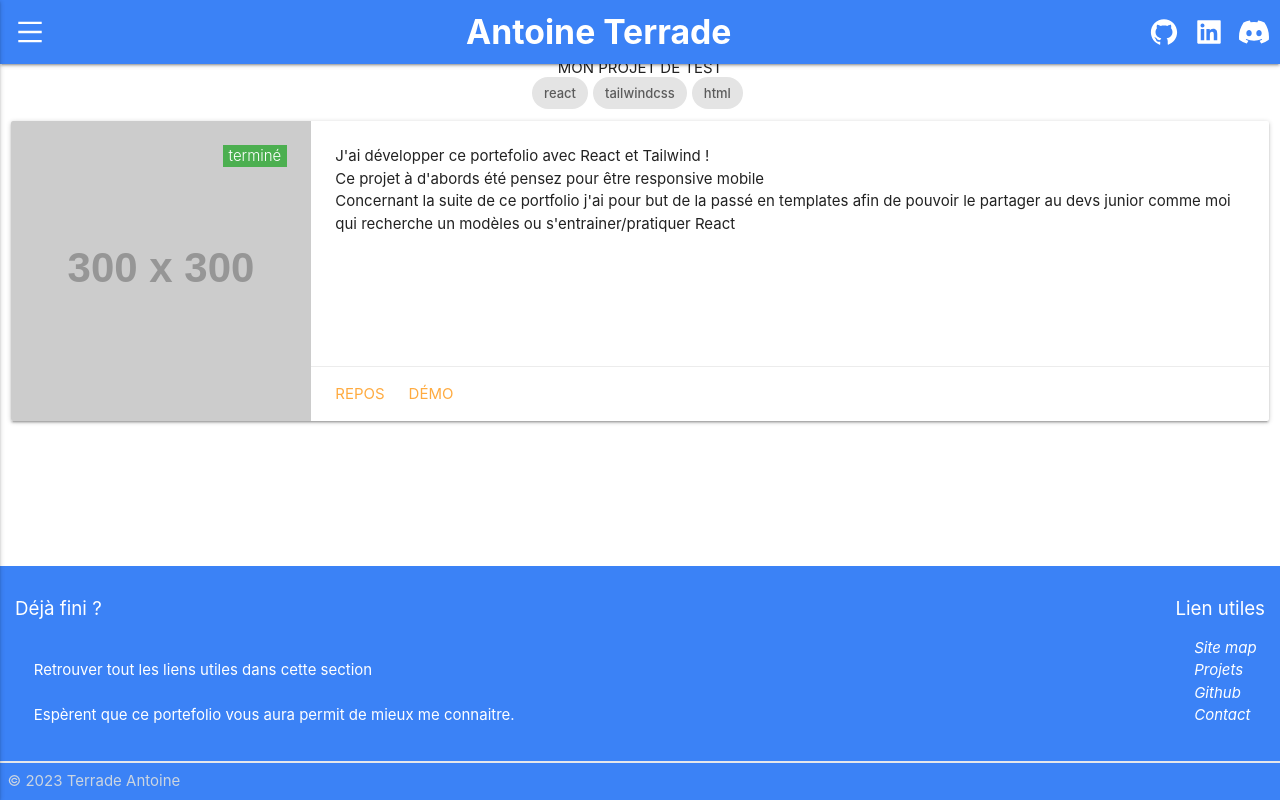
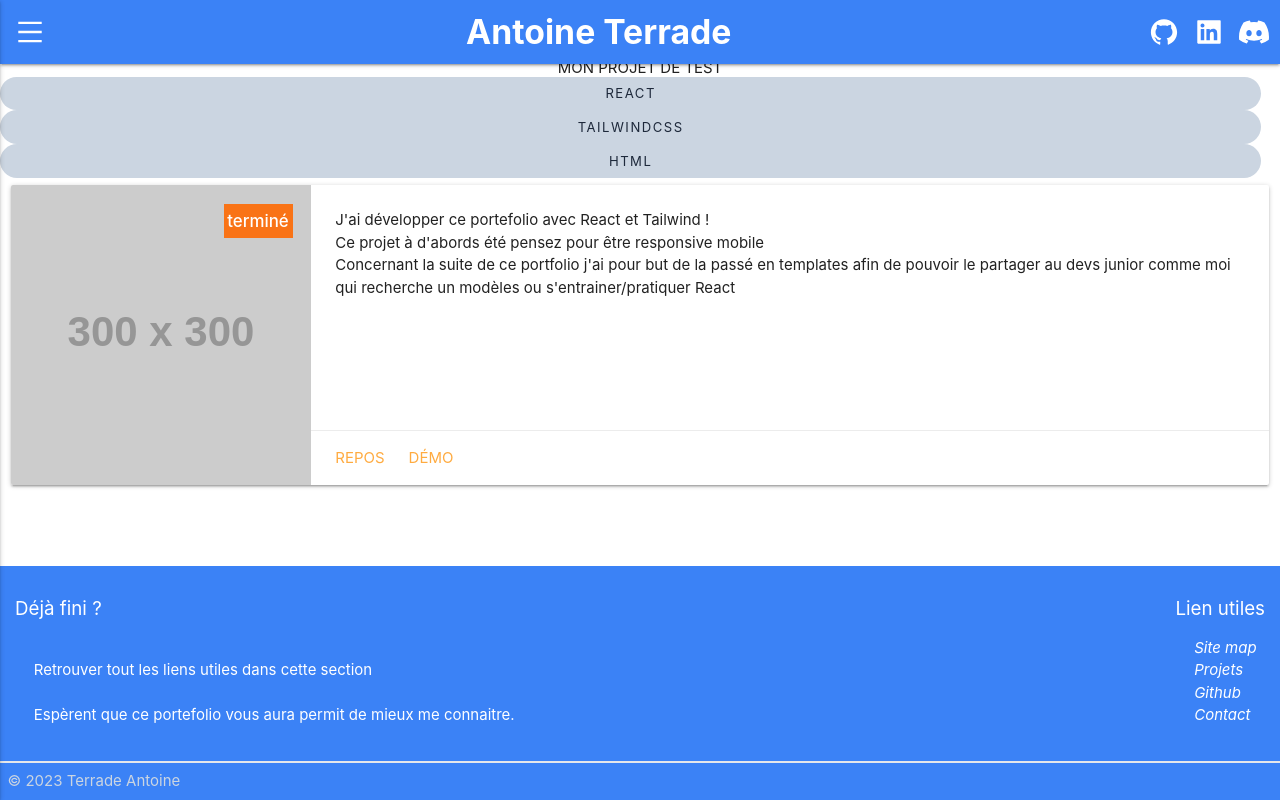
Before and after one commit to TonyLaPoche/Portfolio-antoine-terrade, a React (Create React App) app in the folder my-app/: page /project/presentation-projet-1 in a window 1280 px wide. Built offline with nearby package versions, Linux system fonts and the light colour scheme.

Commit message:
transition react materialize -> tailwindCss

```diff
--- a/my-app/src/view/Project/badge/index.js
+++ b/my-app/src/view/Project/badge/index.js
@@ -1,16 +1,12 @@
-// == Import
-
-import { Badge } from 'react-materialize';
-
 // == Composant
 const BadgeM = ({ etat }) => {
   return (
-    <Badge
-      className={`white-text ${etat === 'terminé' ? 'green' : 'orange'}`}
+    <div
+      className={`text-white absolute top-5 right-5 text-lg p-1 font-medium ${etat === 'opérationnel' ? 'bg-green-600' : 'bg-orange-500'}`}
       newIcon={false}
     >
       {etat}
-    </Badge>
+    </div>
   );
 };
 
--- a/my-app/src/view/Project/techno/index.js
+++ b/my-app/src/view/Project/techno/index.js
@@ -1,17 +1,10 @@
-// == Import
-// import PropTypes from 'prop-types';
-import { Chip, Icon } from 'react-materialize';
-// == Composant
-
 const Techno = ({ techno }) => {
   return (
-    <Chip
-      close={false}
-      closeIcon={<Icon className="close">close</Icon>}
-      options={null}
+    <div
+      className=' tracking-[.1rem] uppercase text-sm bg-slate-300 text-slate-800 px-4 py-2 rounded-full mr-5'
     >
       {techno}
-    </Chip>
+    </div>
   );
 };
 
```
